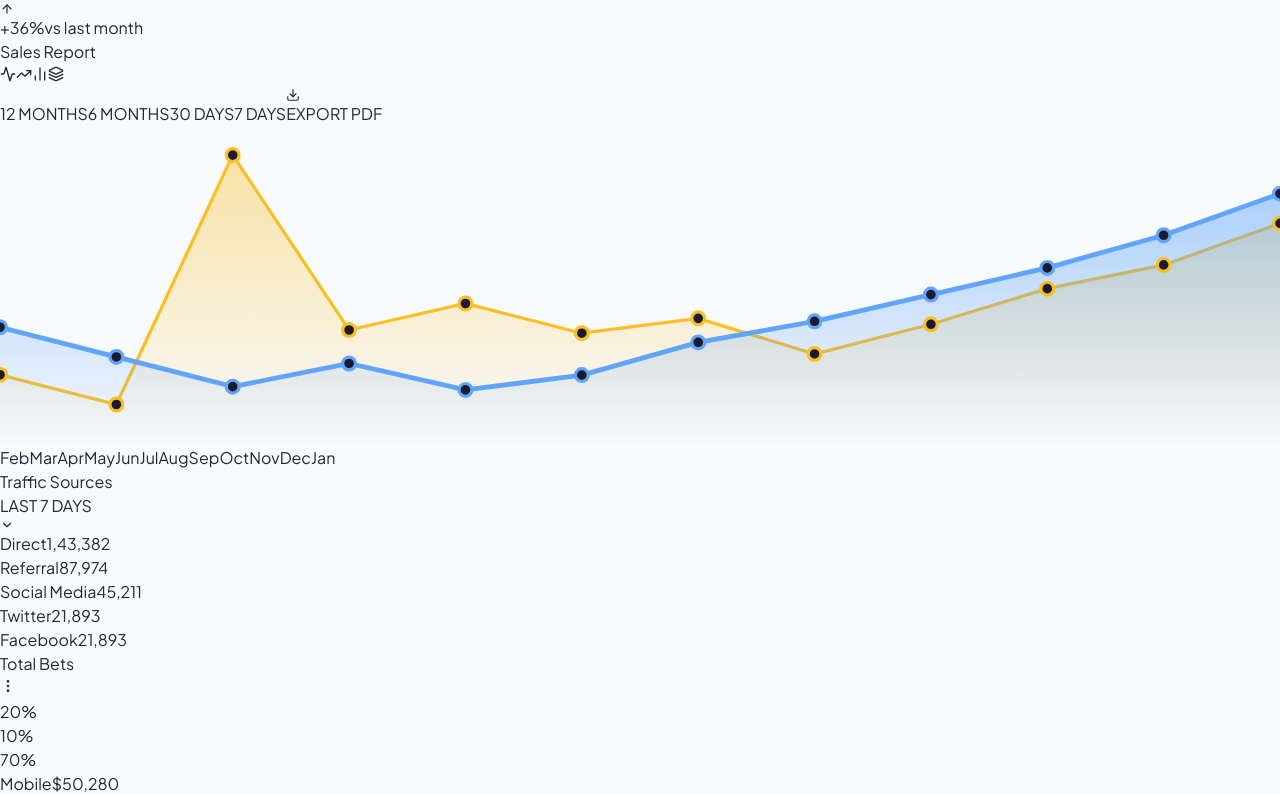
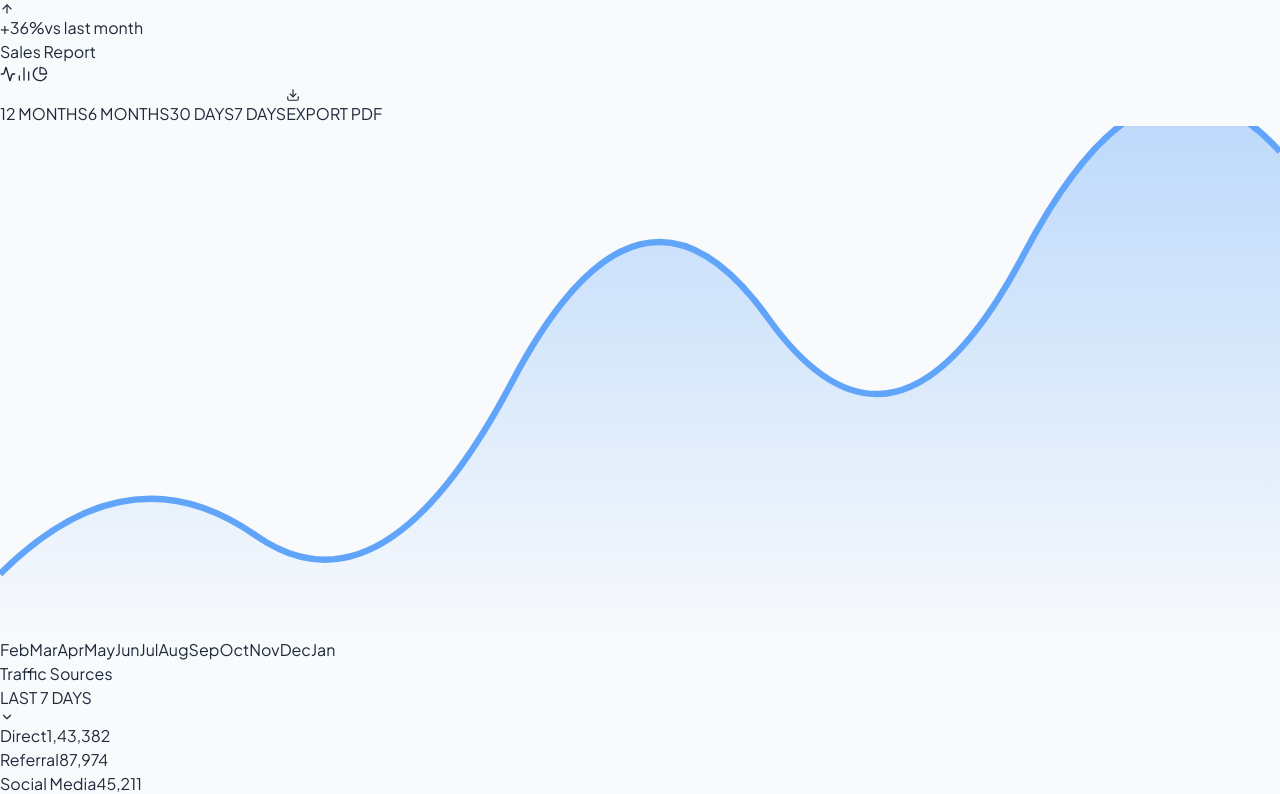
Before and after one commit to Soumit1k05/Emprios-website, a React (Vite) app in the folder fe/: page /dashboard in a window 1280 px wide. Shown: the part 1227-2021 px from the top of the page. Built offline with nearby package versions, Linux system fonts and the light colour scheme; sample sign-in values are in the browser's storage.

Commit message:
New emergence

```diff
--- a/fe/src/pages/Dashboard.jsx
+++ b/fe/src/pages/Dashboard.jsx
@@ -1,5 +1,5 @@
 import React, { useState } from 'react';
-import { MoreVertical, ArrowUp, ArrowDown, ChevronDown, Download, RefreshCw, Settings, BarChart2, TrendingUp, Activity, Layers } from 'lucide-react';
+import { MoreVertical, ArrowUp, ArrowDown, ChevronDown, Download, RefreshCw, Settings, BarChart2, Activity, PieChart } from 'lucide-react';
 
 const Widget = ({ children, className = '' }) => (
   <div className={`bg-white/5 backdrop-blur-md rounded-3xl shadow-xl border border-white/10 p-8 text-white ${className}`}>
@@ -7,6 +7,7 @@ const Widget = ({ children, className = '' }) => (
   </div>
 );
 
+// Small reusable dropdown component for the 3-dot menus
 const ActionMenu = ({ isOpen, onClose }) => {
   if (!isOpen) return null;
   return (
@@ -21,148 +22,12 @@ const ActionMenu = ({ isOpen, onClose }) => {
   );
 };
 
-// --- MOCK DATA FOR DIFFERENT TIMEFRAMES ---
-const chartData = {
-  '12 MONTHS': [
-    { name: 'Feb', sales: 4000, target: 2400 }, { name: 'Mar', sales: 3000, target: 1398 },
-    { name: 'Apr', sales: 2000, target: 9800 }, { name: 'May', sales: 2780, target: 3908 },
-    { name: 'Jun', sales: 1890, target: 4800 }, { name: 'Jul', sales: 2390, target: 3800 },
-    { name: 'Aug', sales: 3490, target: 4300 }, { name: 'Sep', sales: 4200, target: 3100 },
-    { name: 'Oct', sales: 5100, target: 4100 }, { name: 'Nov', sales: 6000, target: 5300 },
-    { name: 'Dec', sales: 7100, target: 6100 }, { name: 'Jan', sales: 8500, target: 7500 }
-  ],
-  '6 MONTHS': [
-    { name: 'Aug', sales: 3490, target: 4300 }, { name: 'Sep', sales: 4200, target: 3100 },
-    { name: 'Oct', sales: 5100, target: 4100 }, { name: 'Nov', sales: 6000, target: 5300 },
-    { name: 'Dec', sales: 7100, target: 6100 }, { name: 'Jan', sales: 8500, target: 7500 }
-  ],
-  '30 DAYS': [
-    { name: 'Wk 1', sales: 1200, target: 1000 }, { name: 'Wk 2', sales: 1800, target: 1500 },
-    { name: 'Wk 3', sales: 2400, target: 2000 }, { name: 'Wk 4', sales: 2100, target: 2500 }
-  ],
-  '7 DAYS': [
-    { name: 'Mon', sales: 150, target: 200 }, { name: 'Tue', sales: 230, target: 210 },
-    { name: 'Wed', sales: 340, target: 250 }, { name: 'Thu', sales: 290, target: 300 },
-    { name: 'Fri', sales: 450, target: 350 }, { name: 'Sat', sales: 600, target: 500 },
-    { name: 'Sun', sales: 550, target: 480 }
-  ]
-};
-
-// --- PURE REACT & SVG CHART COMPONENT (No Libraries Required) ---
-const CustomSVGChart = ({ data, type }) => {
-  const width = 800;
-  const height = 200;
-
-  // Find max value to scale the chart dynamically
-  const maxVal = Math.max(...data.map(d => Math.max(d.sales, d.target))) || 1;
-  const adjustedMax = maxVal * 1.1; // Add 10% padding to the top
-
-  // Utility to scale X and Y coordinates
-  const getX = (index) => (index / (data.length - 1 || 1)) * width;
-  const getBarX = (index) => (index / data.length) * width;
-  const getY = (val) => height - (val / adjustedMax) * height;
-
-  // Path generators
-  const makeLinePath = (key) => data.map((d, i) => `${i === 0 ? 'M' : 'L'} ${getX(i)} ${getY(d[key])}`).join(' ');
-  const makeAreaPath = (key) => `${makeLinePath(key)} L ${width} ${height} L 0 ${height} Z`;
-
-  return (
-    <div className="w-full h-full flex flex-col relative">
-      <div className="flex-1 w-full relative">
-        <svg viewBox={`0 0 ${width} ${height}`} className="w-full h-full overflow-visible preserve-3d" preserveAspectRatio="none">
-          <defs>
-            <linearGradient id="colorSales" x1="0" y1="0" x2="0" y2="1">
-              <stop offset="0%" stopColor="#60a5fa" stopOpacity="0.5"/>
-              <stop offset="100%" stopColor="#60a5fa" stopOpacity="0"/>
-            </linearGradient>
-            <linearGradient id="colorTarget" x1="0" y1="0" x2="0" y2="1">
-              <stop offset="0%" stopColor="#fbbf24" stopOpacity="0.4"/>
-              <stop offset="100%" stopColor="#fbbf24" stopOpacity="0"/>
-            </linearGradient>
-          </defs>
-
-          {/* Grid Lines */}
-          {[0, 0.25, 0.5, 0.75, 1].map((ratio, i) => (
-            <line key={i} x1="0" y1={height * ratio} x2={width} y2={height * ratio} stroke="rgba(255,255,255,0.05)" strokeDasharray="4 4" />
-          ))}
-
-          {/* Render based on selected type */}
-          {(type === 'Area' || type === 'Line') && (
-            <>
-              {type === 'Area' && <path d={makeAreaPath('target')} fill="url(#colorTarget)" />}
-              <path d={makeLinePath('target')} fill="none" stroke="#fbbf24" strokeWidth="2" strokeDasharray={type === 'Line' ? "5 5" : "0"} />
-
-              {type === 'Area' && <path d={makeAreaPath('sales')} fill="url(#colorSales)" />}
-              <path d={makeLinePath('sales')} fill="none" stroke="#60a5fa" strokeWidth="3" />
-
-              {/* Data points for Line/Area */}
-              {data.map((d, i) => (
-                <g key={i}>
-                  <circle cx={getX(i)} cy={getY(d.target)} r="4" fill="#1a1b2e" stroke="#fbbf24" strokeWidth="2">
-                    <title>Target: ${d.target}</title>
-                  </circle>
-                  <circle cx={getX(i)} cy={getY(d.sales)} r="4" fill="#1a1b2e" stroke="#60a5fa" strokeWidth="2" className="hover:r-[6px] transition-all cursor-pointer">
-                    <title>{d.name} Sales: ${d.sales}</title>
-                  </circle>
-                </g>
-              ))}
-            </>
-          )}
-
-          {type === 'Bar' && (
-            data.map((d, i) => {
-              const barWidth = (width / data.length) * 0.3;
-              const spacing = barWidth * 0.1;
-              const xCenter = getBarX(i) + (width / data.length) / 2;
-
-              return (
-                <g key={i}>
-                  <rect x={xCenter - barWidth - spacing} y={getY(d.sales)} width={barWidth} height={height - getY(d.sales)} fill="#60a5fa" rx="2" className="hover:opacity-80 transition-opacity cursor-pointer"><title>Sales: ${d.sales}</title></rect>
-                  <rect x={xCenter + spacing} y={getY(d.target)} width={barWidth} height={height - getY(d.target)} fill="#fbbf24" rx="2" className="hover:opacity-80 transition-opacity cursor-pointer"><title>Target: ${d.target}</title></rect>
-                </g>
-              );
-            })
-          )}
-
-          {type === 'Mixed' && (
-            <>
-              {/* Background Bars for Target */}
-              {data.map((d, i) => {
-                const barWidth = (width / data.length) * 0.4;
-                const xCenter = getBarX(i) + (width / data.length) / 2;
-                return (
-                  <rect key={i} x={xCenter - barWidth/2} y={getY(d.target)} width={barWidth} height={height - getY(d.target)} fill="rgba(251, 191, 36, 0.3)" rx="4" className="hover:fill-[rgba(251,191,36,0.5)] transition-colors cursor-pointer">
-                    <title>Target: ${d.target}</title>
-                  </rect>
-                );
-              })}
-              {/* Foreground Line for Sales */}
-              <path d={makeLinePath('sales')} fill="none" stroke="#60a5fa" strokeWidth="3" />
-              {data.map((d, i) => (
-                <circle key={i} cx={getX(i)} cy={getY(d.sales)} r="4" fill="#1a1b2e" stroke="#60a5fa" strokeWidth="2" className="hover:r-[6px] transition-all cursor-pointer">
-                  <title>{d.name} Sales: ${d.sales}</title>
-                </circle>
-              ))}
-            </>
-          )}
-        </svg>
-      </div>
-
-      {/* X-Axis Labels */}
-      <div className="flex justify-between text-[11px] font-bold opacity-40 mt-4 uppercase tracking-widest w-full px-2">
-        {data.map((d, i) => (
-          <span key={i} className="text-center w-8 -ml-4">{d.name}</span>
-        ))}
-      </div>
-    </div>
-  );
-};
-
 export default function Dashboard() {
   const glassIcons = ['📱', '💻', '🎧', '⌚', '🎮'];
 
+  // States for interactive elements
   const [activeTimeFilter, setActiveTimeFilter] = useState('12 MONTHS');
-  const [chartType, setChartType] = useState('Area'); // 'Area', 'Line', 'Bar', 'Mixed'
+  const [chartType, setChartType] = useState('Area'); // 'Area', 'Bar', 'Donut'
   const [isExporting, setIsExporting] = useState(false);
   const [currentPage, setCurrentPage] = useState(1);
   const [openMenuId, setOpenMenuId] = useState(null);
@@ -184,12 +49,86 @@ export default function Dashboard() {
 
   const toggleMenu = (id) => setOpenMenuId(openMenuId === id ? null : id);
 
+  // Raw mock data for native CSS/SVG rendering (Values represent percentages 0-100)
+  const mockChartData = [
+    { label: 'Feb', val: 40, color: '#60a5fa' }, { label: 'Mar', val: 30, color: '#818cf8' },
+    { label: 'Apr', val: 60, color: '#a78bfa' }, { label: 'May', val: 50, color: '#c084fc' },
+    { label: 'Jun', val: 80, color: '#e879f9' }, { label: 'Jul', val: 45, color: '#f472b6' },
+    { label: 'Aug', val: 70, color: '#fb7185' }, { label: 'Sep', val: 90, color: '#f87171' },
+    { label: 'Oct', val: 65, color: '#fb923c' }, { label: 'Nov', val: 85, color: '#fbbf24' },
+    { label: 'Dec', val: 100, color: '#facc15' }, { label: 'Jan', val: 75, color: '#a3e635' }
+  ];
+
+  // Renders the chart using pure HTML/CSS/SVG based on selection
+  const renderNativeChart = () => {
+    if (chartType === 'Bar') {
+      return (
+        <div className="w-full h-full flex items-end justify-between gap-1 sm:gap-2 pt-4">
+          {mockChartData.map((d, i) => (
+            <div key={i} className="flex-1 flex flex-col justify-end items-center h-full group relative">
+              <div
+                className="w-full bg-blue-500/40 hover:bg-blue-400 rounded-t-md transition-all duration-300 cursor-pointer"
+                style={{ height: `${d.val}%` }}
+              ></div>
+              {/* Simple CSS Tooltip on Hover */}
+              <div className="opacity-0 group-hover:opacity-100 absolute -top-8 bg-[#1a1b2e] border border-white/20 px-2 py-1 rounded text-xs font-bold transition-opacity whitespace-nowrap z-10 shadow-lg">
+                ${(d.val * 120).toLocaleString()}
+              </div>
+            </div>
+          ))}
+        </div>
+      );
+    }
+
+    if (chartType === 'Donut') {
+      // Building a pure SVG Donut chart for the main sales area
+      let currentOffset = 0;
+      return (
+        <div className="w-full h-full flex items-center justify-center">
+          <svg viewBox="0 0 36 36" className="w-48 h-48 sm:w-64 sm:h-64 transform -rotate-90 drop-shadow-2xl">
+            {/* Background Track */}
+            <path className="text-white/5" strokeWidth="4" stroke="currentColor" fill="none" d="M18 2.0845 a 15.9155 15.9155 0 0 1 0 31.831 a 15.9155 15.9155 0 0 1 0 -31.831" />
+            {/* Data Slices */}
+            {mockChartData.map((d, i) => {
+              const dashVal = (d.val / 800) * 100; // Scaling down so it forms a full circle
+              const dashStr = `${dashVal}, 100`;
+              const offsetStr = `-${currentOffset}`;
+              currentOffset += dashVal;
+              return (
+                <path
+                  key={i} stroke={d.color} strokeWidth="4" strokeDasharray={dashStr} strokeDashoffset={offsetStr} fill="none"
+                  d="M18 2.0845 a 15.9155 15.9155 0 0 1 0 31.831 a 15.9155 15.9155 0 0 1 0 -31.831"
+                  className="transition-all duration-1000 hover:stroke-[5px] cursor-pointer"
+                />
+              );
+            })}
+          </svg>
+        </div>
+      );
+    }
+
+    // Default: Area Chart (SVG)
+    return (
+      <svg viewBox="0 0 100 40" className="w-full h-full overflow-visible preserve-3d" preserveAspectRatio="none">
+        {/* Fill Area */}
+        <path d="M0,35 Q10,25 20,32 T40,20 T60,15 T80,10 T100,2 L100,40 L0,40 Z" fill="url(#gradient-blue)" className="transition-all duration-500" />
+        {/* Top Edge Line (styled to look like the edge of the area, not a line chart) */}
+        <path d="M0,35 Q10,25 20,32 T40,20 T60,15 T80,10 T100,2" fill="none" stroke="#60a5fa" strokeWidth="0.5" />
+        <defs>
+          <linearGradient id="gradient-blue" x1="0" y1="0" x2="0" y2="1">
+            <stop offset="0%" stopColor="#60a5fa" stopOpacity="0.4"/>
+            <stop offset="100%" stopColor="#60a5fa" stopOpacity="0"/>
+          </linearGradient>
+        </defs>
+      </svg>
+    );
+  };
+
   return (
     <div className="flex-1 overflow-y-auto custom-scroll p-6 pb-20 space-y-6">
 
       {/* Top Metrics */}
       <div className="grid grid-cols-1 md:grid-cols-3 gap-6">
-        {/* Metric 1 */}
         <Widget className="flex flex-col justify-between h-44 relative">
           <div className="flex justify-between items-start">
             <h3 className="text-xs opacity-60 uppercase tracking-widest">Today's Sale</h3>
@@ -208,7 +147,6 @@ export default function Dashboard() {
           </div>
         </Widget>
 
-        {/* Metric 2 */}
         <Widget className="flex flex-col justify-between h-44 relative">
            <div className="flex justify-between items-start">
             <h3 className="text-xs opacity-60 uppercase tracking-widest">Total Sales</h3>
@@ -227,7 +165,6 @@ export default function Dashboard() {
           </div>
         </Widget>
 
-        {/* Metric 3 */}
         <Widget className="flex flex-col justify-between h-44 relative">
            <div className="flex justify-between items-start">
             <h3 className="text-xs opacity-60 uppercase tracking-widest">Total Orders</h3>
@@ -248,19 +185,17 @@ export default function Dashboard() {
       </div>
 
       <div className="grid grid-cols-1 lg:grid-cols-3 gap-6">
-
-        {/* Sales Report Chart */}
+        {/* Sales Report Chart Container */}
         <Widget className="col-span-2 relative h-[26rem] flex flex-col">
           <div className="flex flex-col sm:flex-row gap-4 justify-between items-start sm:items-center mb-6">
             <div className="flex items-center gap-4">
               <h3 className="text-lg font-black uppercase">Sales Report</h3>
-              {/* Chart Type Selectors */}
+              {/* Native Chart Type Selectors */}
               <div className="hidden sm:flex bg-white/5 border border-white/10 rounded-lg p-1 gap-1">
                 {[
                   { id: 'Area', icon: Activity },
-                  { id: 'Line', icon: TrendingUp },
                   { id: 'Bar', icon: BarChart2 },
-                  { id: 'Mixed', icon: Layers }
+                  { id: 'Donut', icon: PieChart }
                 ].map((type) => (
                   <button
                     key={type.id}
@@ -305,9 +240,12 @@ export default function Dashboard() {
             </div>
           </div>
 
-          {/* Custom SVG Render Container */}
-          <div className="flex-1 w-full min-h-0 mt-2">
-            <CustomSVGChart data={chartData[activeTimeFilter]} type={chartType} />
+          <div className="flex-1 w-full flex items-end relative overflow-hidden mt-2">
+            {renderNativeChart()}
+          </div>
+
+          <div className="flex justify-between text-[11px] font-bold opacity-40 mt-4 px-2 uppercase tracking-widest">
+            {mockChartData.map(m => <span key={m.label}>{m.label}</span>)}
           </div>
         </Widget>
 
@@ -342,7 +280,7 @@ export default function Dashboard() {
       </div>
 
       <div className="grid grid-cols-1 lg:grid-cols-3 gap-6">
-         {/* Total Bets (Pie Chart Placeholder) */}
+         {/* Native Pure SVG Donut Chart for Total Bets */}
          <Widget className="flex flex-col relative">
             <div className="flex justify-between items-center mb-6">
               <h3 className="text-lg font-black uppercase">Total Bets</h3>
@@ -352,11 +290,22 @@ export default function Dashboard() {
               </div>
             </div>
             <div className="flex-1 flex flex-col items-center justify-center py-6">
-               <div className="relative w-48 h-48 flex items-center justify-center mb-8">
-                 <div className="w-full h-full rounded-full bg-blue-500 absolute clip-half opacity-80"></div>
-                 <div className="w-32 h-32 rounded-full bg-yellow-400 absolute top-0 right-0 shadow-lg flex items-center justify-center text-black font-black text-sm">20%</div>
-                 <div className="w-24 h-24 rounded-full bg-orange-500 absolute bottom-4 right-4 shadow-lg flex items-center justify-center text-white font-black text-sm border-4 border-[#1a1b2e]">10%</div>
-                 <div className="absolute left-8 text-white font-black text-3xl drop-shadow-md">70%</div>
+               <div className="relative w-48 h-48 flex items-center justify-center mb-8 drop-shadow-2xl">
+                 {/* Pure SVG Donut built natively */}
+                 <svg viewBox="0 0 36 36" className="w-full h-full transform -rotate-90">
+                    <path className="text-white/5" strokeWidth="4" stroke="currentColor" fill="none" d="M18 2.0845 a 15.9155 15.9155 0 0 1 0 31.831 a 15.9155 15.9155 0 0 1 0 -31.831" />
+                    <path className="text-blue-500" strokeDasharray="70, 100" strokeWidth="4" stroke="currentColor" fill="none" d="M18 2.0845 a 15.9155 15.9155 0 0 1 0 31.831 a 15.9155 15.9155 0 0 1 0 -31.831" />
+                    <path className="text-yellow-400" strokeDasharray="20, 100" strokeDashoffset="-70" strokeWidth="4" stroke="currentColor" fill="none" d="M18 2.0845 a 15.9155 15.9155 0 0 1 0 31.831 a 15.9155 15.9155 0 0 1 0 -31.831" />
+                    <path className="text-orange-500" strokeDasharray="10, 100" strokeDashoffset="-90" strokeWidth="4" stroke="currentColor" fill="none" d="M18 2.0845 a 15.9155 15.9155 0 0 1 0 31.831 a 15.9155 15.9155 0 0 1 0 -31.831" />
+                 </svg>
+
+                 {/* Floating Labels */}
+                 <div className="absolute top-2 right-2 bg-yellow-400/20 text-yellow-400 px-2 py-0.5 rounded-md backdrop-blur-sm font-black text-xs border border-yellow-400/30">20%</div>
+                 <div className="absolute bottom-6 right-6 bg-orange-500/20 text-orange-400 px-2 py-0.5 rounded-md backdrop-blur-sm font-black text-xs border border-orange-500/30">10%</div>
+                 <div className="absolute inset-0 flex items-center justify-center flex-col">
+                   <div className="text-white font-black text-3xl">70%</div>
+                   <div className="text-[10px] font-bold opacity-60 uppercase">Mobile</div>
+                 </div>
                </div>
                <div className="w-full space-y-4">
                  {[
@@ -377,10 +326,7 @@ export default function Dashboard() {
          <Widget className="col-span-2 flex flex-col overflow-hidden">
             <div className="flex justify-between items-center mb-6">
               <h3 className="text-lg font-black uppercase">Recent Customers</h3>
-              <button
-                onClick={() => alert('Navigate to full Customers page')}
-                className="flex items-center gap-1 text-sm font-bold text-blue-400 hover:text-blue-300 hover:underline transition-all"
-              >
+              <button className="flex items-center gap-1 text-sm font-bold text-blue-400 hover:text-blue-300 hover:underline transition-all">
                  View All &rarr;
               </button>
             </div>
@@ -428,48 +374,13 @@ export default function Dashboard() {
             <div className="flex justify-between items-center mt-6 text-xs font-bold opacity-60">
                <div>Show <span className="bg-white/10 px-2 py-1 rounded-md border border-white/20">5</span> from {totalPages}</div>
                <div className="flex items-center gap-1">
-                 <button
-                   onClick={() => handlePageChange(currentPage - 1)}
-                   disabled={currentPage === 1}
-                   className={`w-8 h-8 flex items-center justify-center rounded-lg transition-colors ${currentPage === 1 ? 'opacity-30 cursor-not-allowed' : 'hover:bg-white/10'}`}
-                 >
-                   &lt;
-                 </button>
-
+                 <button onClick={() => handlePageChange(currentPage - 1)} disabled={currentPage === 1} className={`w-8 h-8 flex items-center justify-center rounded-lg transition-colors ${currentPage === 1 ? 'opacity-30 cursor-not-allowed' : 'hover:bg-white/10'}`}>&lt;</button>
                  {[1, 2, 3].map(num => (
-                    <button
-                      key={num}
-                      onClick={() => handlePageChange(num)}
-                      className={`w-8 h-8 flex items-center justify-center rounded-lg transition-colors ${
-                        currentPage === num
-                        ? 'bg-blue-500 text-white shadow-lg font-black border border-blue-400/50'
-                        : 'hover:bg-white/10'
-                      }`}
-                    >
-                      {num}
-                    </button>
+                    <button key={num} onClick={() => handlePageChange(num)} className={`w-8 h-8 flex items-center justify-center rounded-lg transition-colors ${currentPage === num ? 'bg-blue-500 text-white shadow-lg font-black border border-blue-400/50' : 'hover:bg-white/10'}`}>{num}</button>
                  ))}
-
                  <span className="px-1">...</span>
-
-                 <button
-                   onClick={() => handlePageChange(totalPages)}
-                   className={`w-8 h-8 flex items-center justify-center rounded-lg transition-colors ${
-                     currentPage === totalPages
-                     ? 'bg-blue-500 text-white shadow-lg font-black border border-blue-400/50'
-                     : 'hover:bg-white/10'
-                   }`}
-                 >
-                   {totalPages}
-                 </button>
-
-                 <button
-                   onClick={() => handlePageChange(currentPage + 1)}
-                   disabled={currentPage === totalPages}
-                   className={`w-8 h-8 flex items-center justify-center rounded-lg transition-colors ${currentPage === totalPages ? 'opacity-30 cursor-not-allowed' : 'hover:bg-white/10'}`}
-                 >
-                   &gt;
-                 </button>
+                 <button onClick={() => handlePageChange(totalPages)} className={`w-8 h-8 flex items-center justify-center rounded-lg transition-colors ${currentPage === totalPages ? 'bg-blue-500 text-white shadow-lg font-black border border-blue-400/50' : 'hover:bg-white/10'}`}>{totalPages}</button>
+                 <button onClick={() => handlePageChange(currentPage + 1)} disabled={currentPage === totalPages} className={`w-8 h-8 flex items-center justify-center rounded-lg transition-colors ${currentPage === totalPages ? 'opacity-30 cursor-not-allowed' : 'hover:bg-white/10'}`}>&gt;</button>
                </div>
             </div>
          </Widget>
```
